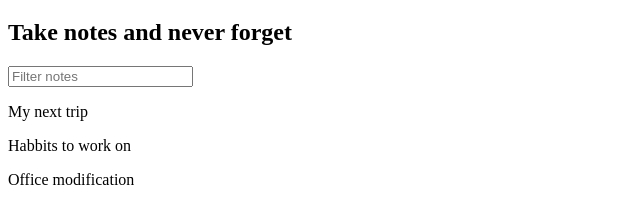
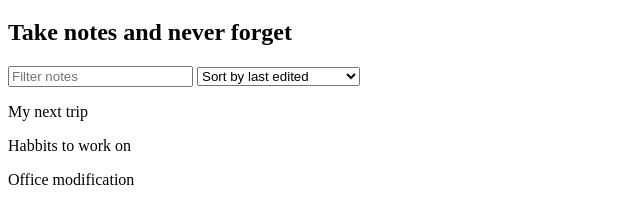
Before and after one commit to iuliancarnaru/JS-bootcamp-2019, a plain HTML site: page notes-app/index.html in a window 1280 px wide. Shown: the part 61-284 px from the top of the page, without its empty margins (0-640 px from the left). Drawn offline with Linux system fonts and the light colour scheme.

Commit message:
playing with forms

```diff
--- a/notes-app/index.html
+++ b/notes-app/index.html
@@ -16,6 +16,11 @@
       id="search-text"
       placeholder="Filter notes"
     />
+    <select id="filter-by">
+      <option value="byEdited">Sort by last edited</option>
+      <option value="byCreated">Sort by recently created</option>
+      <option value="alphabetical">Sort alphabeticaly</option>
+    </select>
 
     <div id="notes"><!-- JS inserted notes--></div>
 
--- a/notes-app/notes-app.js
+++ b/notes-app/notes-app.js
@@ -39,3 +39,9 @@ document
     filters.searchText = event.target.value;
     renderNotes(notes, filters);
   });
+
+document
+  .querySelector("#filter-by")
+  .addEventListener("change", function(event) {
+    console.log(event.target.value);
+  });
```
